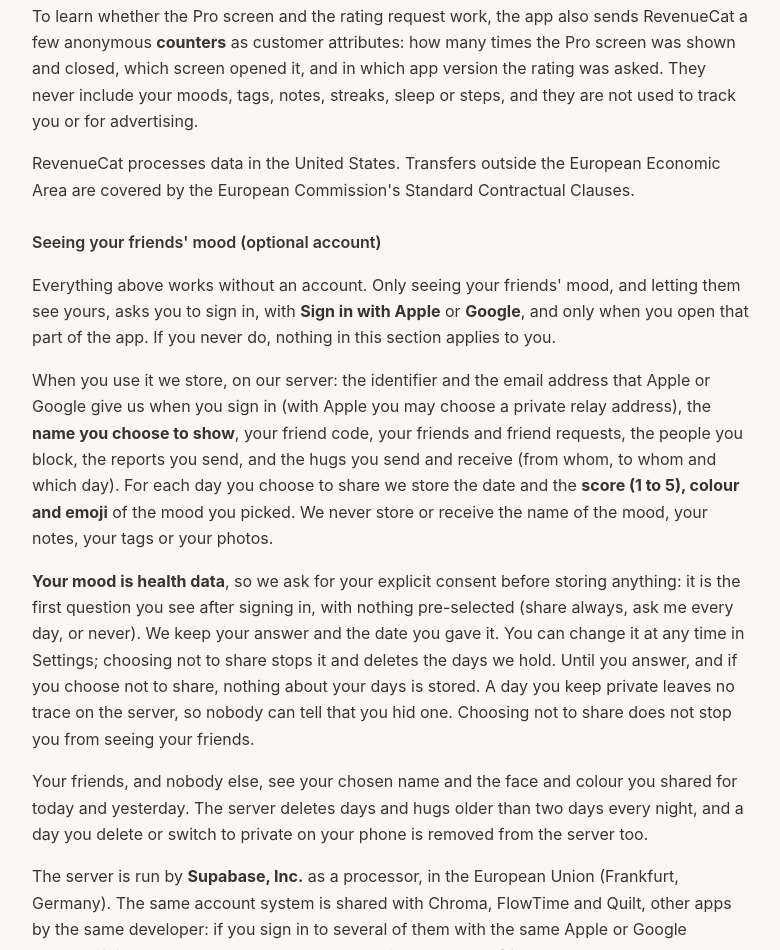
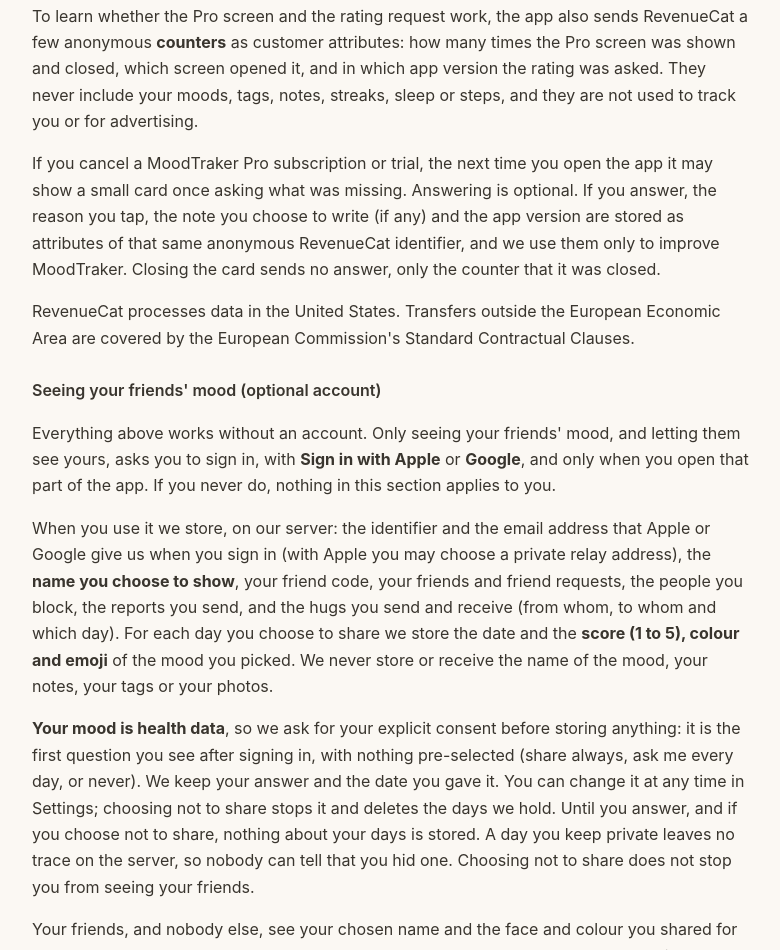
Before and after one commit to BaltaJmn/moodtraker-privacy, a plain HTML site: page index.html in a window 1280 px wide. Shown: the part 2713-3663 px from the top of the page, without its empty margins (248-1028 px from the left). Drawn offline with Linux system fonts and the light colour scheme.

Commit message:
privacy: optional cancellation feedback card (M9)
Co-Authored-By: Claude Opus 5.5 <noreply@anthropic.com>

```diff
--- a/index.html
+++ b/index.html
@@ -209,6 +209,11 @@ policy</a>.</p>
 anonymous <strong>counters</strong> as customer attributes: how many times the Pro screen was shown and
 closed, which screen opened it, and in which app version the rating was asked. They never include your
 moods, tags, notes, streaks, sleep or steps, and they are not used to track you or for advertising.</p>
+<p>If you cancel a MoodTraker Pro subscription or trial, the next time you open the app it may show a
+small card once asking what was missing. Answering is optional. If you answer, the reason you tap, the
+note you choose to write (if any) and the app version are stored as attributes of that same anonymous
+RevenueCat identifier, and we use them only to improve MoodTraker. Closing the card sends no answer,
+only the counter that it was closed.</p>
 <p>RevenueCat processes data in the United States. Transfers outside the European Economic Area are
 covered by the European Commission's Standard Contractual Clauses.</p>
 
```
